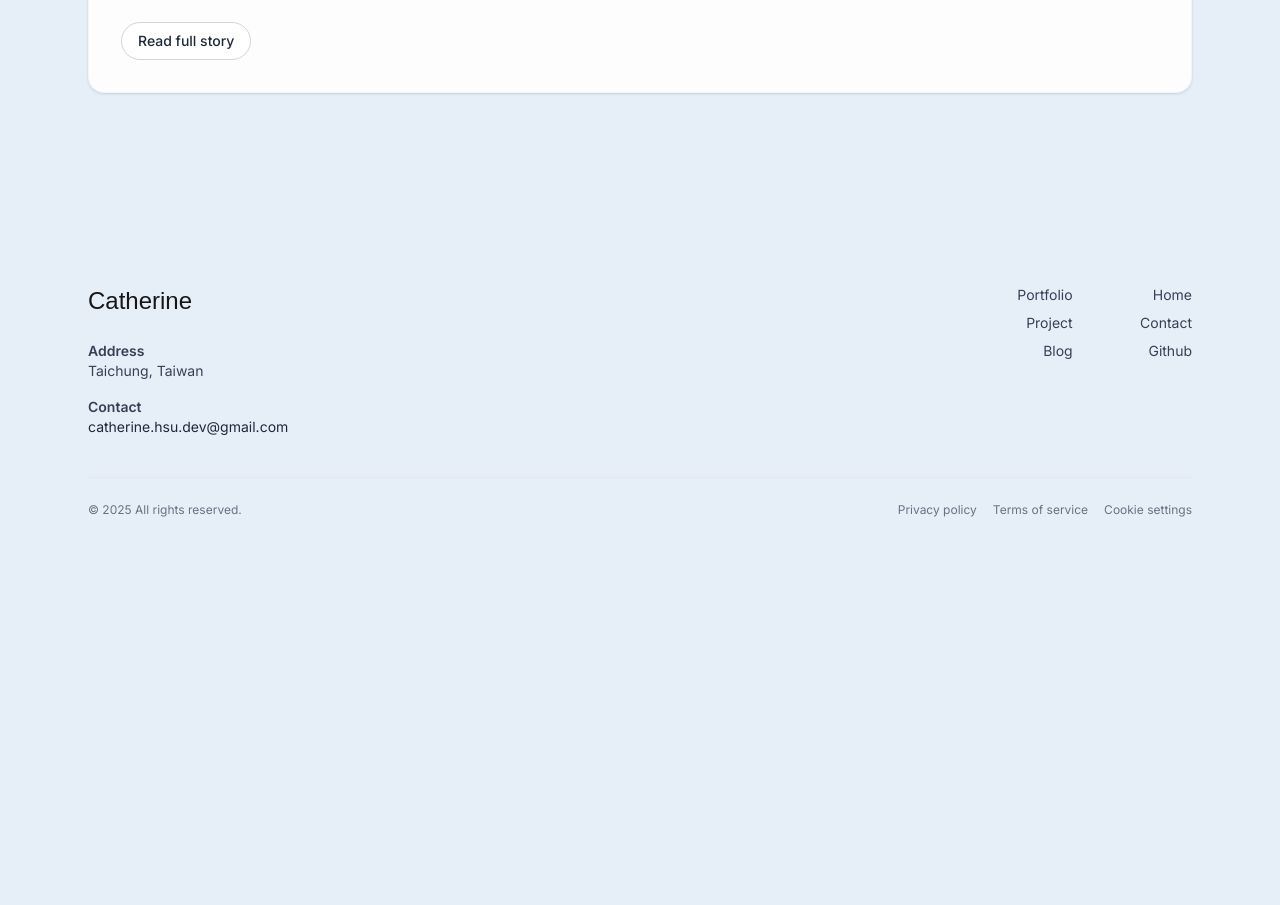
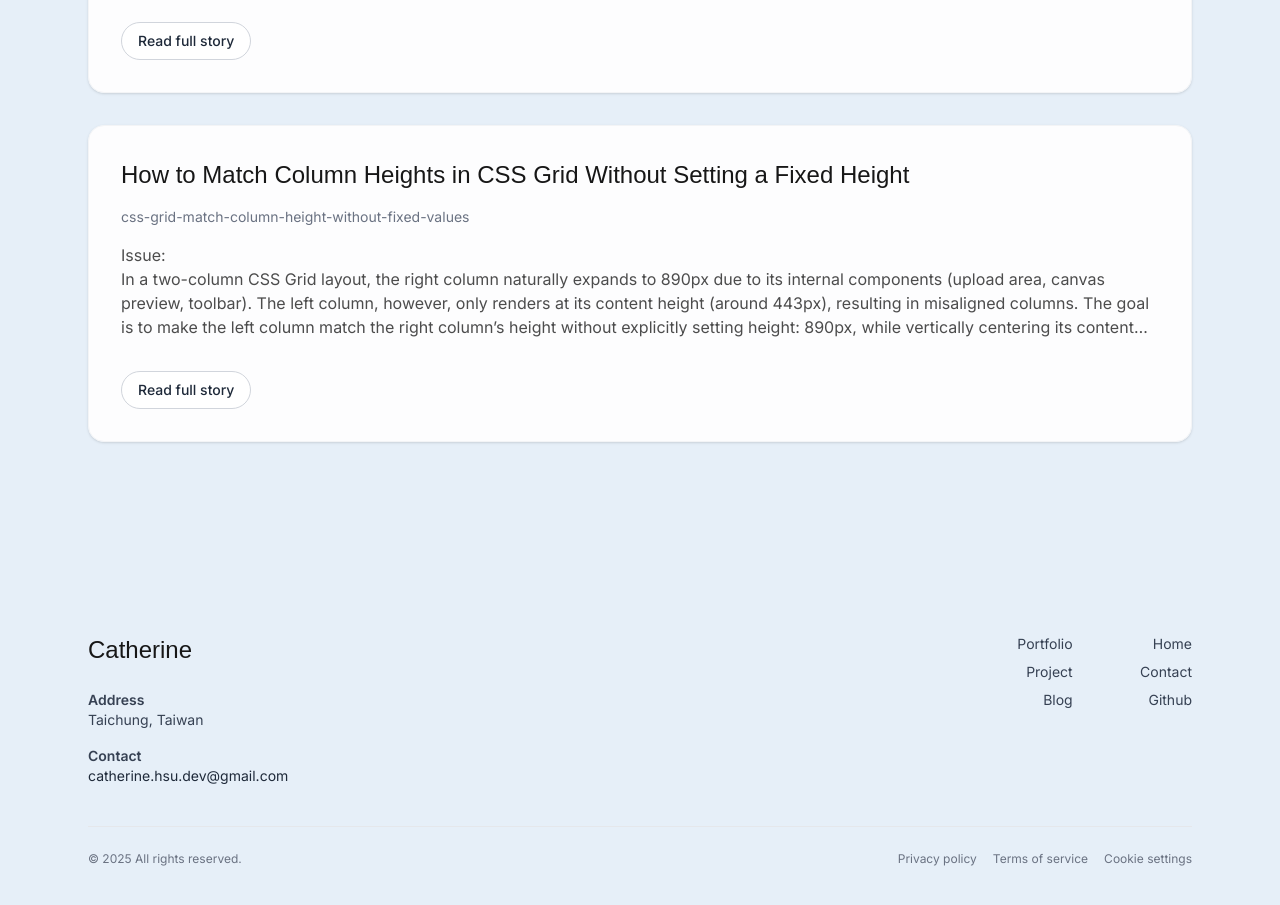
Before and after one commit to CatherineHsuDev/portfolio-nextjs-, a Next.js app: page /blog in a window 1280 px wide. Shown: the part 5740-6645 px from the top of the page. Before the commit the page ends 6354 px from the top, so only its background shows below. Built offline with nearby package versions, Linux system fonts and the light colour scheme; a web font is replaced by a local one.

Commit message:
docs: add debug notes on CSS Grid column height syncing

```diff
--- a/i18n/debug-data.ts
+++ b/i18n/debug-data.ts
@@ -251,6 +251,23 @@ First, clarify the execution order and when data actually becomes available. The
 Result:
 console.log no longer fires too early and prints empty values. Async flows become easier to control, and you stop mistaking timing issues for runtime errors. Code readability and stability improve significantly.`,
     },
+    {
+      slug: "css-grid-match-column-height-without-fixed-values",
+      title:
+        "How to Match Column Heights in CSS Grid Without Setting a Fixed Height",
+      content: `Issue:
+In a two-column CSS Grid layout, the right column naturally expands to 890px due to its internal components (upload area, canvas preview, toolbar). The left column, however, only renders at its content height (around 443px), resulting in misaligned columns. The goal is to make the left column match the right column’s height without explicitly setting height: 890px, while vertically centering its content along the Y-axis.
+
+Cause:
+In CSS Grid, grid items only stretch to the full row height if the container allows it. Without explicitly using align-items: stretch, or when child elements do not consume the available height, columns fall back to content-based sizing. Additionally, the left column lacked a layout context for vertical alignment.
+
+Solution:
+First, set align-items: stretch on the grid container so both columns share the same row height.
+Second, apply height: 100% to the left column and use flexbox with align-items: center to vertically center its content within the available height.
+
+Result:
+The left column now automatically matches the right column’s computed height (890px) without relying on hard-coded values. The mock preview remains vertically centered, and the layout stays flexible, predictable, and responsive to content changes.`,
+    },
   ],
 
   /* ------------------------- ZH VERSION ------------------------- */
@@ -499,5 +516,21 @@ optional chaining ?. 用來避免在 searchedPosts 為 undefined 時讀取 .docu
 處理結果：
 console.log 不再因過早執行而出現空值，非同步流程變得容易掌控，也不會再誤以為是 runtime error。程式可讀性與穩定性大幅提升。`,
     },
+    {
+      slug: "css-grid-sync-column-height-without-fixed-height",
+      title: "CSS Grid 中如何在不設定固定高度的情況下同步左右欄高度",
+      content: `狀況：
+在使用 CSS Grid 建立左右雙欄版面時，右欄因為內部多個區塊（上傳框、剪裁區、工具列）而自然撐高到 890px，但左欄僅依自身內容高度呈現，實際高度約為 443px，導致左右視覺不對齊。需求是在不設定 height: 890px 的前提下，讓左欄高度與右欄同步，並能在左欄中將內容於 Y 軸垂直置中。
+
+原因：
+在 CSS Grid 中，grid item 是否撐滿所在的 row，取決於 grid container 的 align-items 設定。若未明確使用 stretch，或子層未吃滿父層高度，欄位就會退回以內容高度計算。此外，左欄本身並未建立可用於垂直置中的排版上下文。
+
+處理方式：
+第一步，在 grid 容器上設定 align-items: stretch，讓左右兩欄共享同一列高度。
+第二步，讓左欄容器設定 height: 100%，並使用 flex 排版搭配 align-items: center，使內部內容在欄位高度中垂直置中。
+
+處理結果：
+左欄成功跟隨右欄的自然高度（890px），且在不使用任何固定高度的情況下完成等高布局。示意圖卡片能在左欄中垂直置中，整體版面對齊且具備良好延展性。`,
+    },
   ],
 };
```
